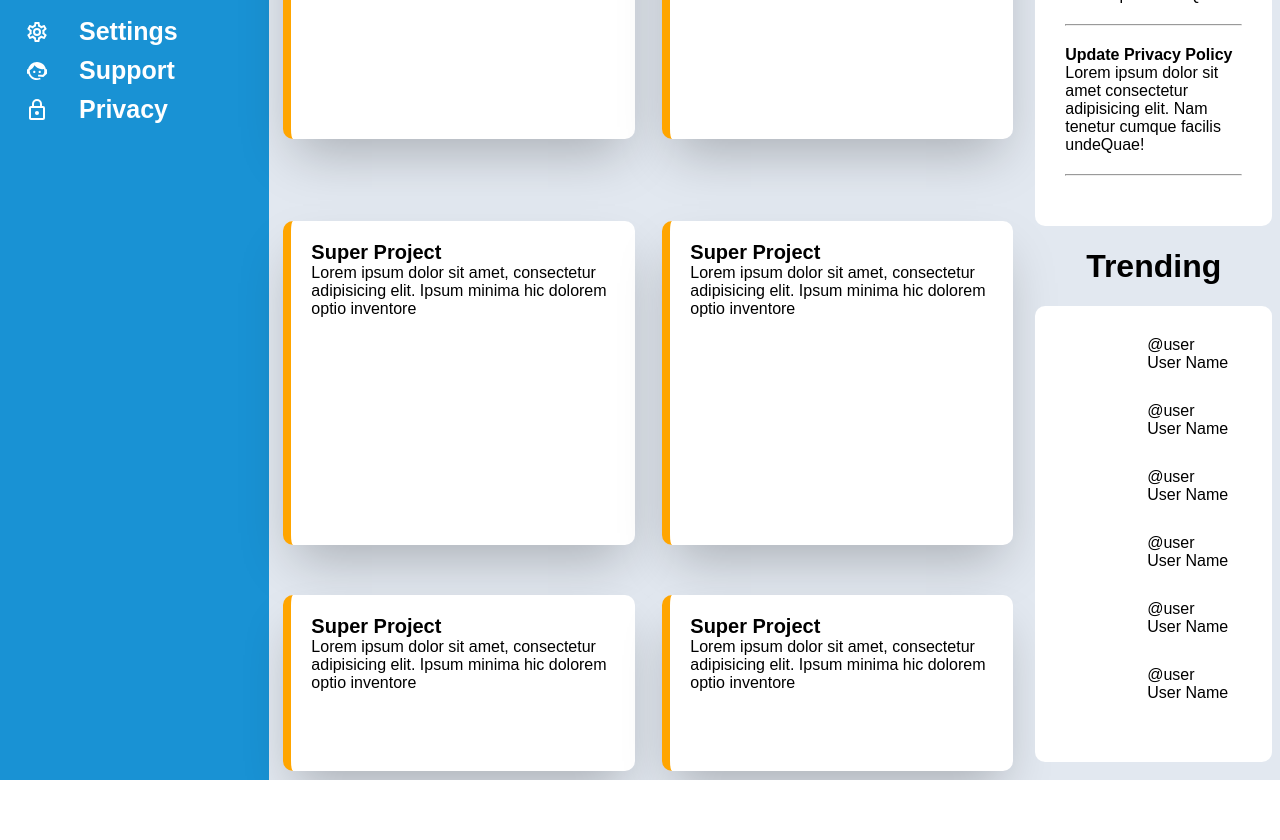
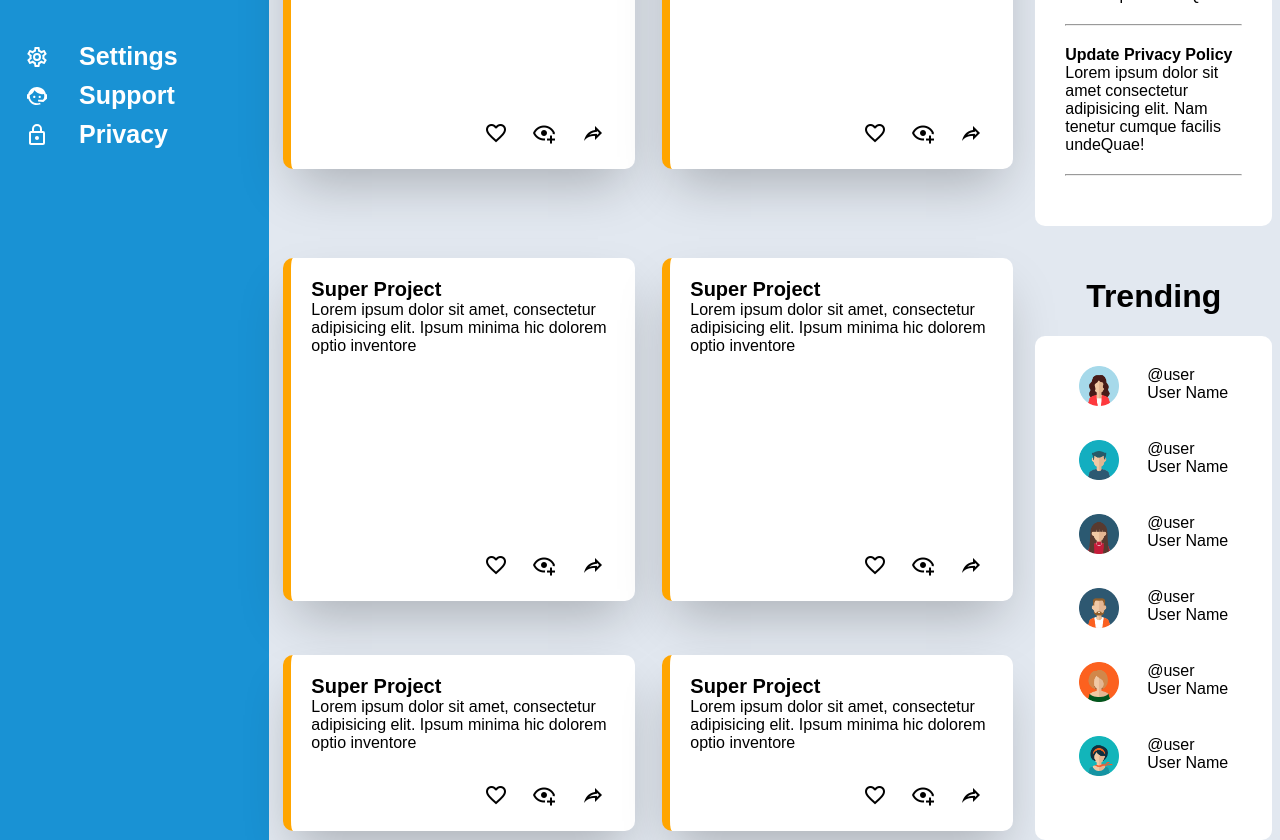
Before and after one commit to wojciech-lasota/admin-dashboard, a plain HTML site: page index.html in a window 1280 px wide. Shown: the part 525-1365 px from the top of the page. Before the commit the page ends 1305 px from the top, so only its background shows below. Drawn offline with Linux system fonts and the light colour scheme; the site is published under a folder, as on GitHub Pages, so addresses that start at the root find nothing.

Commit message:
Update index.html

```diff
--- a/index.html
+++ b/index.html
@@ -25,7 +25,7 @@
                         <img src="images/bell-outline.svg" />
                     </div>
                     <div class="avatar">
-                        <img src="/images/avatar1.png" alt="">
+                        <img src="images/avatar1.png" alt="">
                     </div>
                     <div class="nickname">
                         <p>Nick Name</p>
@@ -36,7 +36,7 @@
             <div class="header-down-part">
                 <div class="header-down-part-leftside">
                     <div class="avatar">
-                        <img src="/images/avatar1.png" alt="">
+                        <img src="images/avatar1.png" alt="">
                     </div>
                     <div class="header-down-part-welcome">
                         <span>Hi there,</span></br>
@@ -126,9 +126,9 @@
                         inventore
                     </div>
                     <div class="article-content-buttons">
-                        <img src="/images/serce.png" alt="">
-                        <img src="/images/oczko.png" alt="">
-                        <img src="/images/udostepnij.png" alt="">
+                        <img src="images/serce.png" alt="">
+                        <img src="images/oczko.png" alt="">
+                        <img src="images/udostepnij.png" alt="">
 
                     </div>
 
@@ -140,9 +140,9 @@
                         inventore
                     </div>
                     <div class="article-content-buttons">
-                        <img src="/images/serce.png" alt="">
-                        <img src="/images/oczko.png" alt="">
-                        <img src="/images/udostepnij.png" alt="">
+                        <img src="images/serce.png" alt="">
+                        <img src="images/oczko.png" alt="">
+                        <img src="images/udostepnij.png" alt="">
 
                     </div>
 
@@ -154,9 +154,9 @@
                         inventore
                     </div>
                     <div class="article-content-buttons">
-                        <img src="/images/serce.png" alt="">
-                        <img src="/images/oczko.png" alt="">
-                        <img src="/images/udostepnij.png" alt="">
+                        <img src="images/serce.png" alt="">
+                        <img src="images/oczko.png" alt="">
+                        <img src="images/udostepnij.png" alt="">
 
                     </div>
 
@@ -168,9 +168,9 @@
                         inventore
                     </div>
                     <div class="article-content-buttons">
-                        <img src="/images/serce.png" alt="">
-                        <img src="/images/oczko.png" alt="">
-                        <img src="/images/udostepnij.png" alt="">
+                        <img src="images/serce.png" alt="">
+                        <img src="images/oczko.png" alt="">
+                        <img src="images/udostepnij.png" alt="">
 
                     </div>
 
@@ -182,9 +182,9 @@
                         inventore
                     </div>
                     <div class="article-content-buttons">
-                        <img src="/images/serce.png" alt="">
-                        <img src="/images/oczko.png" alt="">
-                        <img src="/images/udostepnij.png" alt="">
+                        <img src="images/serce.png" alt="">
+                        <img src="images/oczko.png" alt="">
+                        <img src="images/udostepnij.png" alt="">
 
                     </div>
 
@@ -196,9 +196,9 @@
                         inventore
                     </div>
                     <div class="article-content-buttons">
-                        <img src="/images/serce.png" alt="">
-                        <img src="/images/oczko.png" alt="">
-                        <img src="/images/udostepnij.png" alt="">
+                        <img src="images/serce.png" alt="">
+                        <img src="images/oczko.png" alt="">
+                        <img src="images/udostepnij.png" alt="">
 
                     </div>
 
@@ -228,7 +228,7 @@
                     <div class="item-card">
                         <div class="user">
                             <div class="user-avatar">
-                                <img src="/images/avatar2.png" alt="">
+                                <img src="images/avatar2.png" alt="">
                             </div>
                             <div class="user-info">
                                 @user</br>
@@ -237,7 +237,7 @@
                         </div>
                         <div class="user">
                             <div class="user-avatar">
-                                <img src="/images/awatar3.png" alt="">
+                                <img src="images/awatar3.png" alt="">
                             </div>
                             <div class="user-info">
                                 @user</br>
@@ -246,7 +246,7 @@
                         </div>
                         <div class="user">
                             <div class="user-avatar">
-                                <img src="/images/awatar4.png" alt="">
+                                <img src="images/awatar4.png" alt="">
                             </div>
                             <div class="user-info">
                                 @user</br>
@@ -255,7 +255,7 @@
                         </div>
                         <div class="user">
                             <div class="user-avatar">
-                                <img src="/images/awatar5.png" alt="">
+                                <img src="images/awatar5.png" alt="">
                             </div>
                             <div class="user-info">
                                 @user</br>
@@ -264,7 +264,7 @@
                         </div>
                         <div class="user">
                             <div class="user-avatar">
-                                <img src="/images/avatar6.png" alt="">
+                                <img src="images/avatar6.png" alt="">
                             </div>
                             <div class="user-info">
                                 @user</br>
@@ -273,7 +273,7 @@
                         </div>
                         <div class="user">
                             <div class="user-avatar">
-                                <img src="/images/avatar7.png" alt="">
+                                <img src="images/avatar7.png" alt="">
                             </div>
                             <div class="user-info">
                                 @user</br>
```
